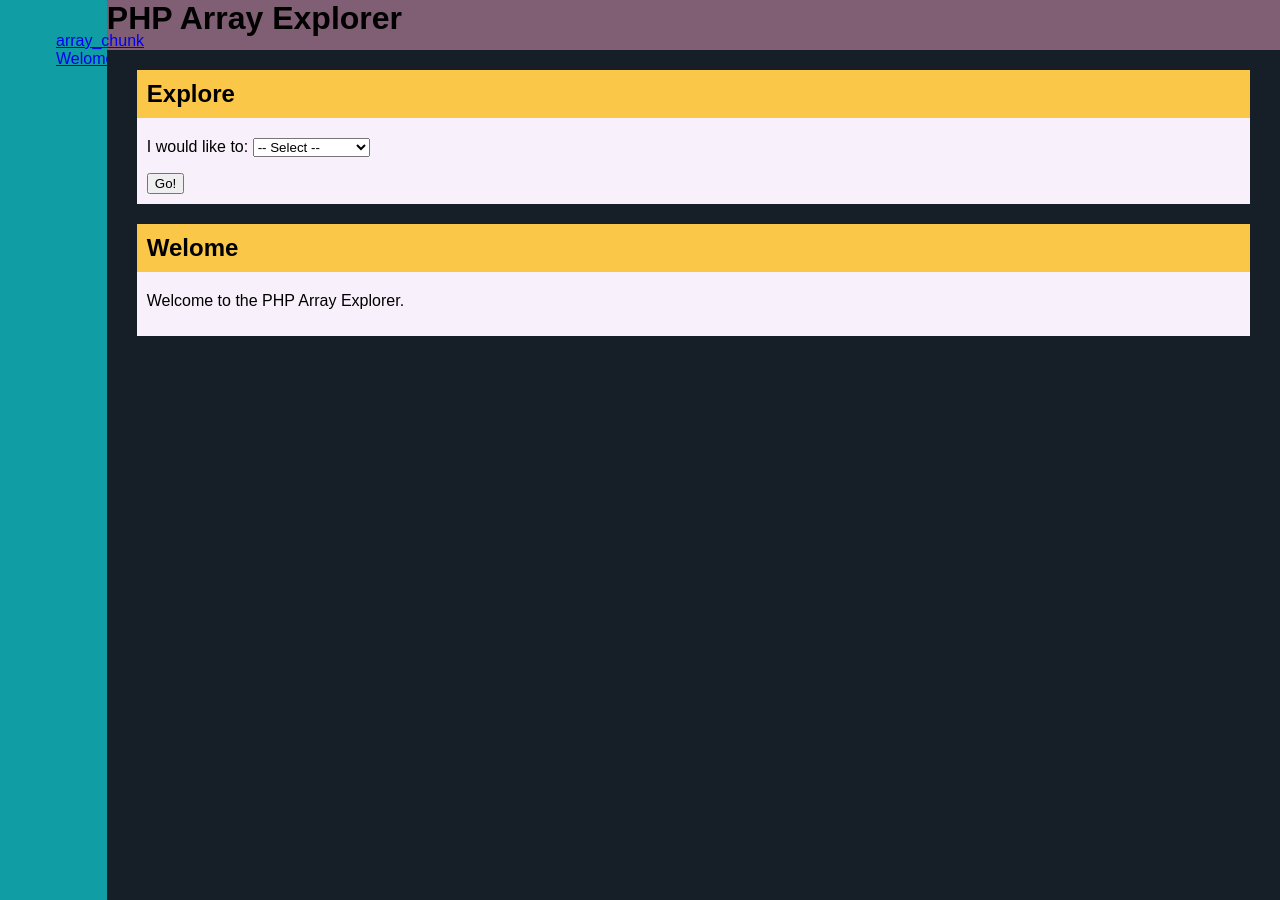
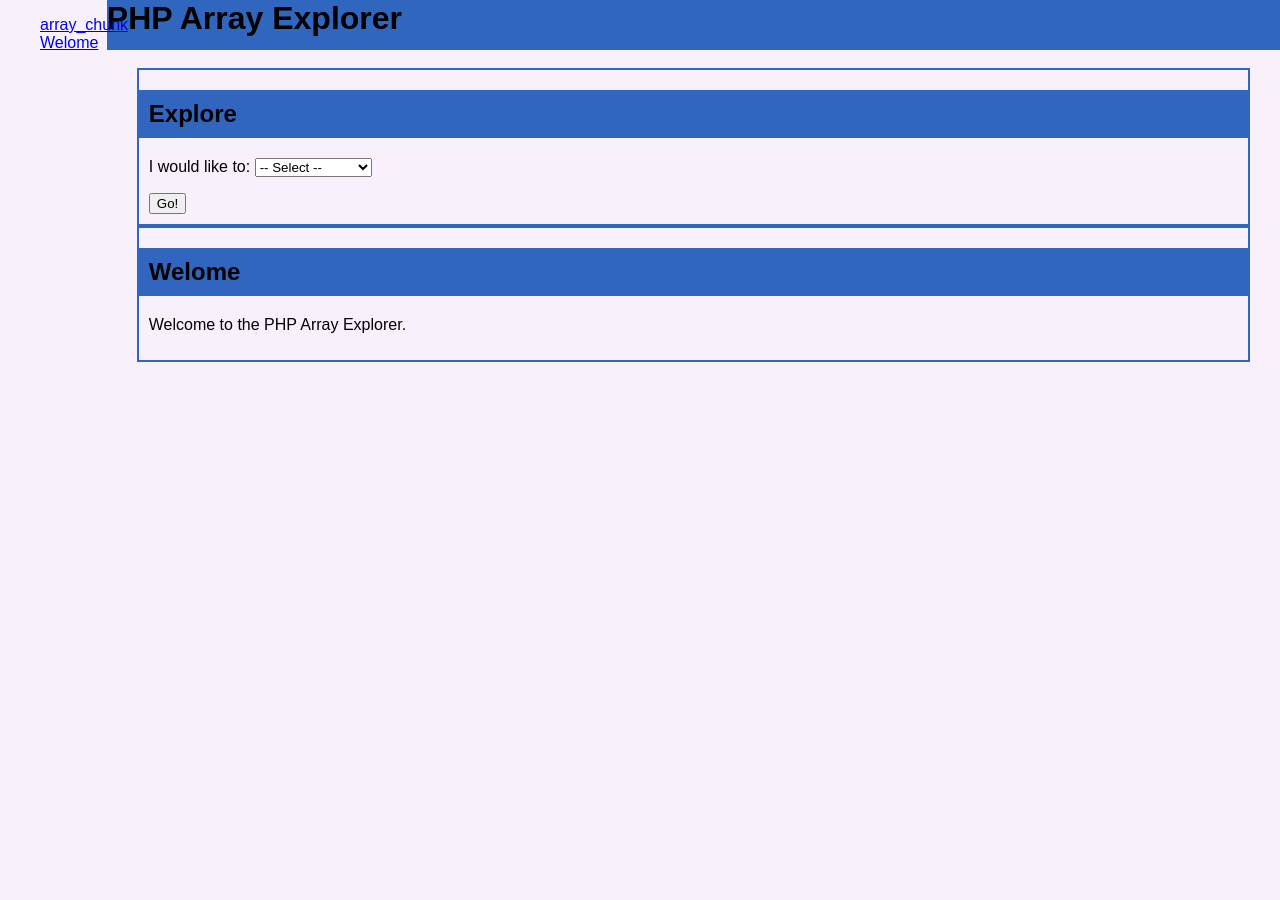
Before and after one commit to cjbagley/php-array-explorer, a Jekyll site: the page built from index.md, in a window 1280 px wide. Built offline with Jekyll 4.4.1, drawn with Linux system fonts in a browser that asks for light colours.

Commit message:
Messing around with colours for site

```diff
--- a/assets/css/main.scss
+++ b/assets/css/main.scss
@@ -1,12 +1,14 @@
 ---
 ---
 
-
-$brand-primary-colour: #119DA4;
+$primary-colour: #119DA4;
+$page-background-colour: #F8F0FB;
+$outline-colour: #3066BE;
+$header-colour: #3066BE;
 
 * { box-sizing: border-box; }
 
-html, body { height: 100%; }
+html, body { height: 100%; background-color: $page-background-colour; }
 
 :root { --grid-min: 20ch; }
 
@@ -25,7 +27,7 @@ body {
 }
 
 .header {
-    background-color: #805E73;
+    background-color: $header-colour;
     grid-area: header;
     height: 50px;
 }
@@ -34,30 +36,22 @@ body {
     margin: 0;
 }
 
-.sidebar {
-    background-color: #119DA4;
-    grid-area: sidebar;
-    height: 100%;
-    padding: 1rem;
-}
 
 .content {
-    background-color: #161F27;
     grid-area: content;
 }
 
 body {
-    background-color: #161F27;
     margin: 0;
 }
 
 .card {
-    background-color: #F8F0FB;
     margin: 0 30px;
+    border: 2px solid $outline-colour ;
 }
 
 .card-header {
-    background-color: #FAC748;
+    background-color: $outline-colour;
 }
 
 .card-header h2 {
@@ -70,8 +64,6 @@ body {
 
 .list-unstyled {
     list-style: none;
-    // margin: 0;
-    // padding: 0;
   }
 
 /* Code Styling - https://github.com/jwarby/jekyll-pygments-themes/blob/master/native.css */
```
